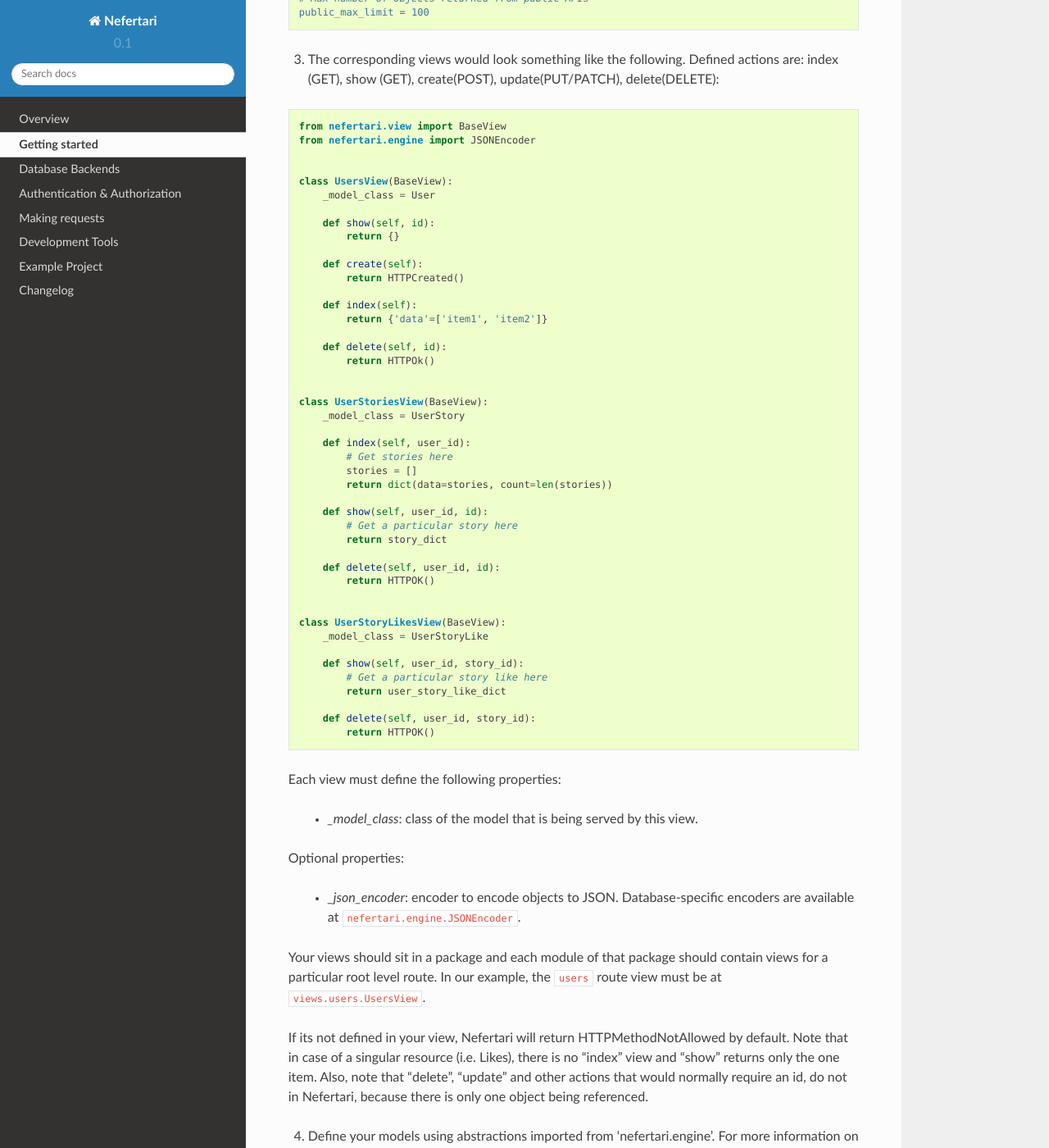
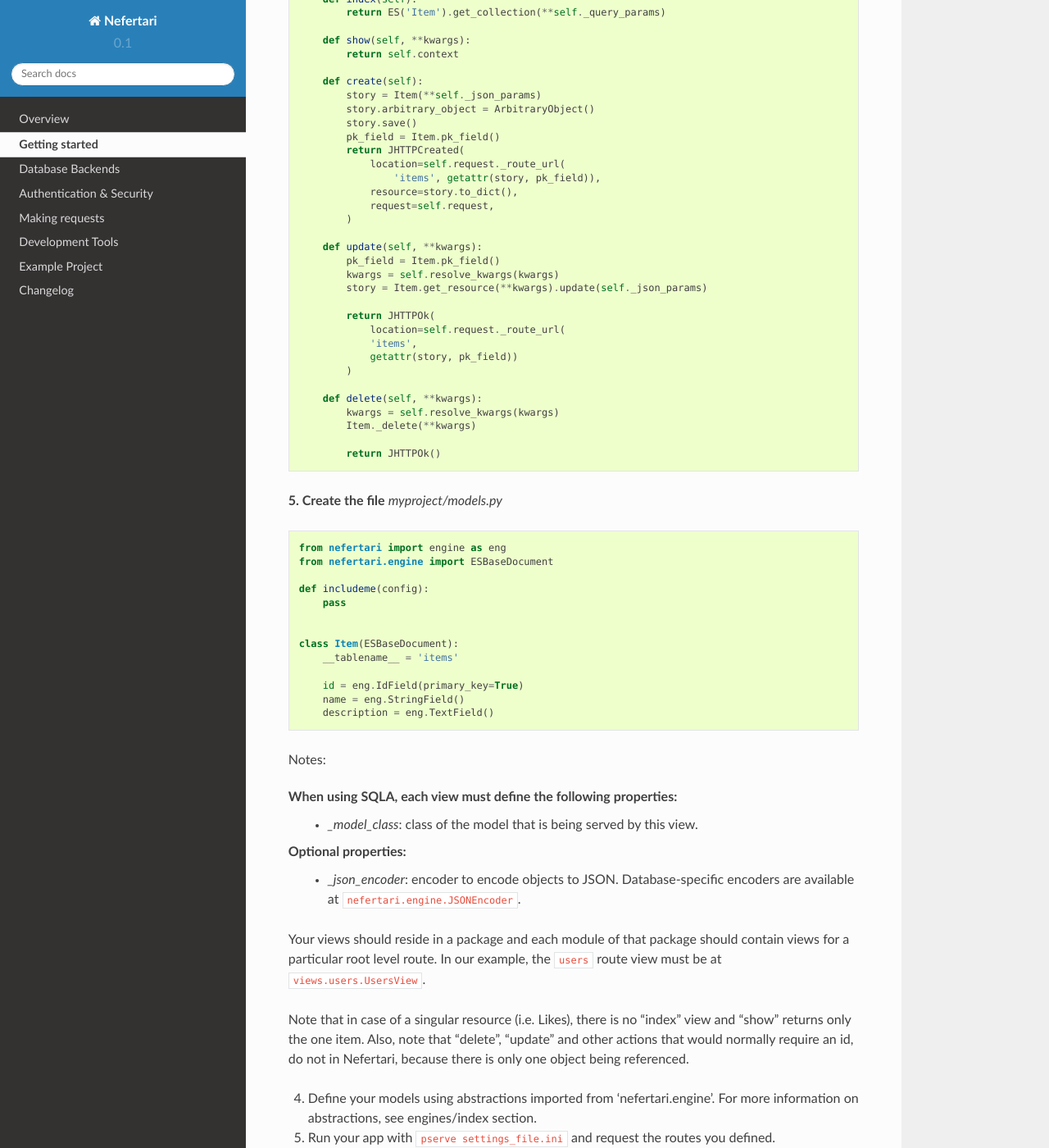
Before and after one commit to ramses-tech/nefertari, a Sphinx documentation site: the page built from docs/source/getting_started.rst, in a window 1280 px wide and 1400 px high, scrolled down 1815 px. Shown: the whole window at 82% size. Built offline with Sphinx 7.4.7 and the Read the Docs theme 2.0.0, drawn with Linux system fonts in a browser that asks for light colours; some of the changed text lies outside the part shown.

Commit message:
working on documentation for 0.2.2

```diff
--- a/docs/source/changelog.rst
+++ b/docs/source/changelog.rst
@@ -1,5 +1,8 @@
 Changelog
 =========
+
+* :release:`0.2.2 <2015-05-15>`
+* :support:`0` Step-by-step Getting started guide
 
 * :release:`0.2.1 <2015-04-21>`
 * :support:`0` Specify any field as primary, and have it respected by all relations endpoints.
--- a/docs/source/development_tools.rst
+++ b/docs/source/development_tools.rst
@@ -2,7 +2,7 @@
 =================
 
 Indexing in ElasticSearch
------------------------------
+-------------------------
 
 ``nefertari.index`` console script can be used to manually (re-)index models from your database engine to ElasticSearch.
 
--- a/docs/source/getting_started.rst
+++ b/docs/source/getting_started.rst
@@ -1,47 +1,72 @@
 Getting started
 ===============
 
-To get started, follow these steps:
+**1. Create a Pyramid "starter" project** in a virtualenv directory (see the `pyramid documentation <http://docs.pylonsproject.org/docs/pyramid/en/latest/narr/project.html>`_)::
 
-0. Install nefertari and either nefertari-sqla or nefertari-mongodb for the database backend you want to use::
+    $ pcreate -s starter MyProject
+    $ cd MyProject
+    $ pip install -e .
 
-    pip install nefertari nefertari-sqla nefertari-mongodb
+Install nefertari and the database backend you want to use, e.g. sqla or mongodb::
 
+    $ pip install nefertari
+    $ pip install nefertari-<engine>
 
-1. `First, create a normal Pyramid app <http://docs.pylonsproject.org/docs/pyramid/en/latest/narr/firstapp.html#firstapp-chapter>`_. In the "main" module, import nefertari and then declare your resources like so::
+**2. Add a few settings** to your .ini file under the ``[app:main]`` section
+
+.. code-block:: ini
+
+    # Elasticsearh settings
+    elasticsearch.hosts = localhost:9200
+    elasticsearch.sniff = false
+    elasticsearch.index_name = MyProject
+    elasticsearch.index.disable = false
+
+    # enable/disable authentication
+    auth = false
+
+    # Max number of objects returned to unauthenticated users (if auth = true)
+    public_max_limit = 100
+
+    # Set '<nefertari_engine>' (e.g. nefertari_sqla or nefertari_mongodb)
+    nefertari.engine = <nefertari_engine>
+
+.. code-block:: ini
+
+    # For sqla:
+    sqlalchemy.url = postgresql://localhost:5432/MyProject
+
+.. code-block:: ini
+
+    # For mongo:
+    mongodb.host = localhost
+    mongodb.port = 27017
+    mongodb.db = MyProject
+
+**3. Replace the file** `myproject/__init__.py`
+
+.. code-block:: python
 
     from pyramid.config import Configurator
-    from pyramid.authorization import ACLAuthorizationPolicy
-    from pyramid.authentication import AuthTktAuthenticationPolicy
-    from nefertari.acl import RootACL
 
 
     def main(global_config, **settings):
-        # Nefertari encourages using ACLAuthorizationPolicy and provides a few
-        # base ACL classes. Choice of authentication policy is completely
-        # up to you.
-        config = Configurator(
-            settings=settings,
-            authorization_policy=ACLAuthorizationPolicy(),
-            authentication_policy=AuthTktAuthenticationPolicy(),
-            root_factory=RootACL,
-        )
+        from .models import Item
 
-        # Include 'nefertari.engine' to let her perform the engine setup
+        config = Configurator(settings=settings)
         config.include('nefertari.engine')
-
-        # Include nefertari and elasticsearch
         config.include('nefertari')
         config.include('nefertari.elasticsearch')
 
-        # Include your models modules after inclusion of 'nefertari.engine'
-        config.include('my_app.models')
+        # Include your `models` modules
+        config.include('myproject.models')
 
-        # Declare your resources
         root = config.get_root_resource()
-        user = root.add('user', 'users', factory='my_app.acl.UsersACL')
-        user_story = user.add('story', 'stories')
-        user_story.add('likes')
+
+        root.add(
+            'myitem', 'myitems',
+            id_name='myitem_' + Story.pk_field())
+
 
         # Use the engine helper to bootstrap the db
         from nefertari.engine import setup_database
@@ -51,118 +76,90 @@
         # Launch the server in the way that works for you
         return config.make_wsgi_app()
 
-
-And here is the content of our ``acl.py``. Check out ACLs that are included in Nefertari in :doc:`acls` section::
-
-    from nefertari.acl import GuestACL
-    from .models import User
-
-    class UserACL(GuestACL):
-        __context_class__ = User
-
-
-2. Add Nefertari settings to your settings file (e.g. ``local.ini``) under ``[app:your_app_name]`` section::
-
-.. code-block:: ini
-
-    # Set 'nefertari.engine' to the engine you want (e.g. nefertari_sqla or nefertari_mongodb)
-    nefertari.engine = <engine>
-
-    # Elasticsearh settings
-    elasticsearch.hosts = localhost:9200
-    elasticsearch.sniff = false
-    elasticsearch.index_name = my_app
-    elasticsearch.index.disable = false
-
-    # Dependine on the engine you chose, provide database-specific settings.
-    # E.g. for sqla:
-    sqlalchemy.url = postgresql://<host>:<port>/dbname
-
-    # For mongo:
-    mongodb.host = localhost
-    mongodb.port = 27017
-    mongodb.db = dbname
-
-    # Other nefertari settings
-    # Auth enabled/disabled
-    auth = false
-    # Debug enabled/disabled
-    debug = true
-    # Max age of the static cache
-    static_cache_max_age = 7200
-    # Max number of objects returned from public APIs
-    public_max_limit = 100
-
-
-3. The corresponding views would look something like the following. Defined actions are: index (GET), show (GET), create(POST), update(PUT/PATCH), delete(DELETE)::
+**4. Replace the file** `myproject/views.py`
 
 .. code-block:: python
 
     from nefertari.view import BaseView
     from nefertari.engine import JSONEncoder
+    from nefertari.elasticsearch import ES
+    from nefertari.json_httpexceptions import (
+        JHTTPCreated, JHTTPOk)
+
+    from .models import Item
 
 
-    class UsersView(BaseView):
-        _model_class = User
+    class ItemsView(BaseView):
+        _model_class = Item
 
-        def show(self, id):
-            return {}
+        def index(self):
+            return ES('Item').get_collection(**self._query_params)
+
+        def show(self, **kwargs):
+            return self.context
 
         def create(self):
-            return HTTPCreated()
+            story = Item(**self._json_params)
+            story.arbitrary_object = ArbitraryObject()
+            story.save()
+            pk_field = Item.pk_field()
+            return JHTTPCreated(
+                location=self.request._route_url(
+                    'items', getattr(story, pk_field)),
+                resource=story.to_dict(),
+                request=self.request,
+            )
 
-        def index(self):
-            return {'data'=['item1', 'item2']}
+        def update(self, **kwargs):
+            pk_field = Item.pk_field()
+            kwargs = self.resolve_kwargs(kwargs)
+            story = Item.get_resource(**kwargs).update(self._json_params)
 
-        def delete(self, id):
-            return HTTPOk()
+            return JHTTPOk(
+                location=self.request._route_url(
+                'items',
+                getattr(story, pk_field))
+            )
+
+        def delete(self, **kwargs):
+            kwargs = self.resolve_kwargs(kwargs)
+            Item._delete(**kwargs)
+
+            return JHTTPOk()
+
+**5. Create the file** `myproject/models.py`
+
+.. code-block:: python
+
+    from nefertari import engine as eng
+    from nefertari.engine import ESBaseDocument
+
+    def includeme(config):
+        pass
 
 
-    class UserStoriesView(BaseView):
-        _model_class = UserStory
+    class Item(ESBaseDocument):
+        __tablename__ = 'items'
 
-        def index(self, user_id):
-            # Get stories here
-            stories = []
-            return dict(data=stories, count=len(stories))
-
-        def show(self, user_id, id):
-            # Get a particular story here
-            return story_dict
-
-        def delete(self, user_id, id):
-            return HTTPOK()
+        id = eng.IdField(primary_key=True)
+        name = eng.StringField()
+        description = eng.TextField()
 
 
-    class UserStoryLikesView(BaseView):
-        _model_class = UserStoryLike
 
-        def show(self, user_id, story_id):
-            # Get a particular story like here
-            return user_story_like_dict
+Notes:
 
-        def delete(self, user_id, story_id):
-            return HTTPOK()
-
-
-Each view must define the following properties:
-
+When using SQLA, each view must define the following properties:
     * *_model_class*: class of the model that is being served by this view.
 
 Optional properties:
-
     * *_json_encoder*: encoder to encode objects to JSON. Database-specific encoders are available at ``nefertari.engine.JSONEncoder``.
 
-Your views should sit in a package and each module of that package should contain views for a particular root level route. In our example, the ``users`` route view must be at ``views.users.UsersView``.
+Your views should reside in a package and each module of that package should contain views for a particular root level route. In our example, the ``users`` route view must be at ``views.users.UsersView``.
 
-
-If its not defined in your view, Nefertari will return HTTPMethodNotAllowed by default.
 Note that in case of a singular resource (i.e. Likes), there is no "index" view and "show" returns only the one item.
 Also, note that "delete", "update" and other actions that would normally require an id, do not in Nefertari, because there is only one object being referenced.
 
 4. Define your models using abstractions imported from 'nefertari.engine'. For more information on abstractions, see :doc:`engines/index` section.
 
 5. Run your app with ``pserve settings_file.ini`` and request the routes you defined.
-
-
-In case you need to tunnel PUT,PATCH and DELETE via POST in a browser one must use "_method=<METHOD_NAME>"  or the shorthand "_m" along with other POST parameters as if they were normal URL params. E.g. http://myapi.com/api/stories?_m=POST&name=stuff&user=bob".
--- a/docs/source/index.rst
+++ b/docs/source/index.rst
@@ -16,7 +16,7 @@
    overview
    getting_started
    database_backends
-   acls
+   auth
    making_requests
    development_tools
    example_project
```
Also changed, not shown: other parts of docs/source/development_tools.rst (+1 -1 lines), docs/source/acls.rst (deleted, +0 -12 lines), docs/source/auth.rst (added, +38 -0 lines), docs/source/database_backends.rst (+34 -32 lines), docs/source/making_requests.rst (+21 -2 lines), 3 other files.
